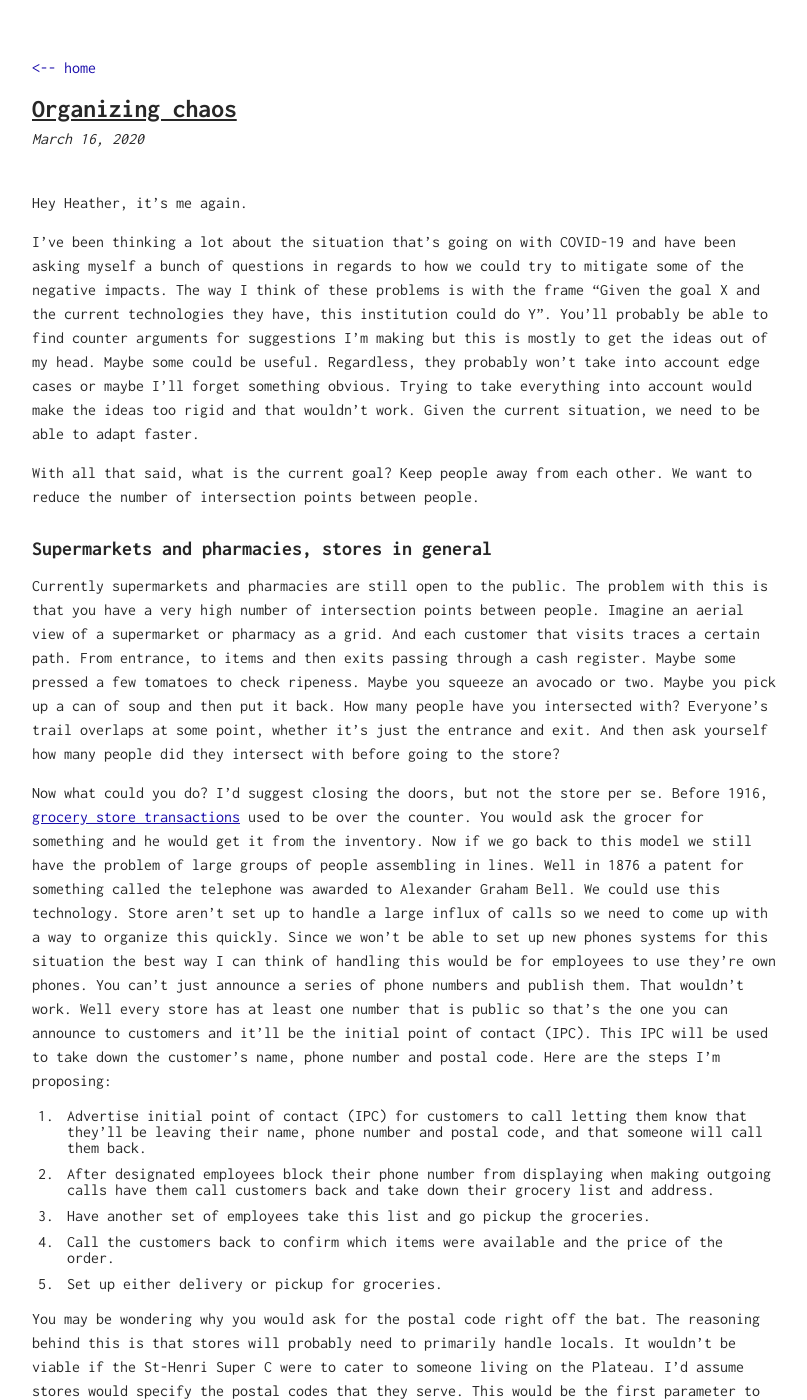
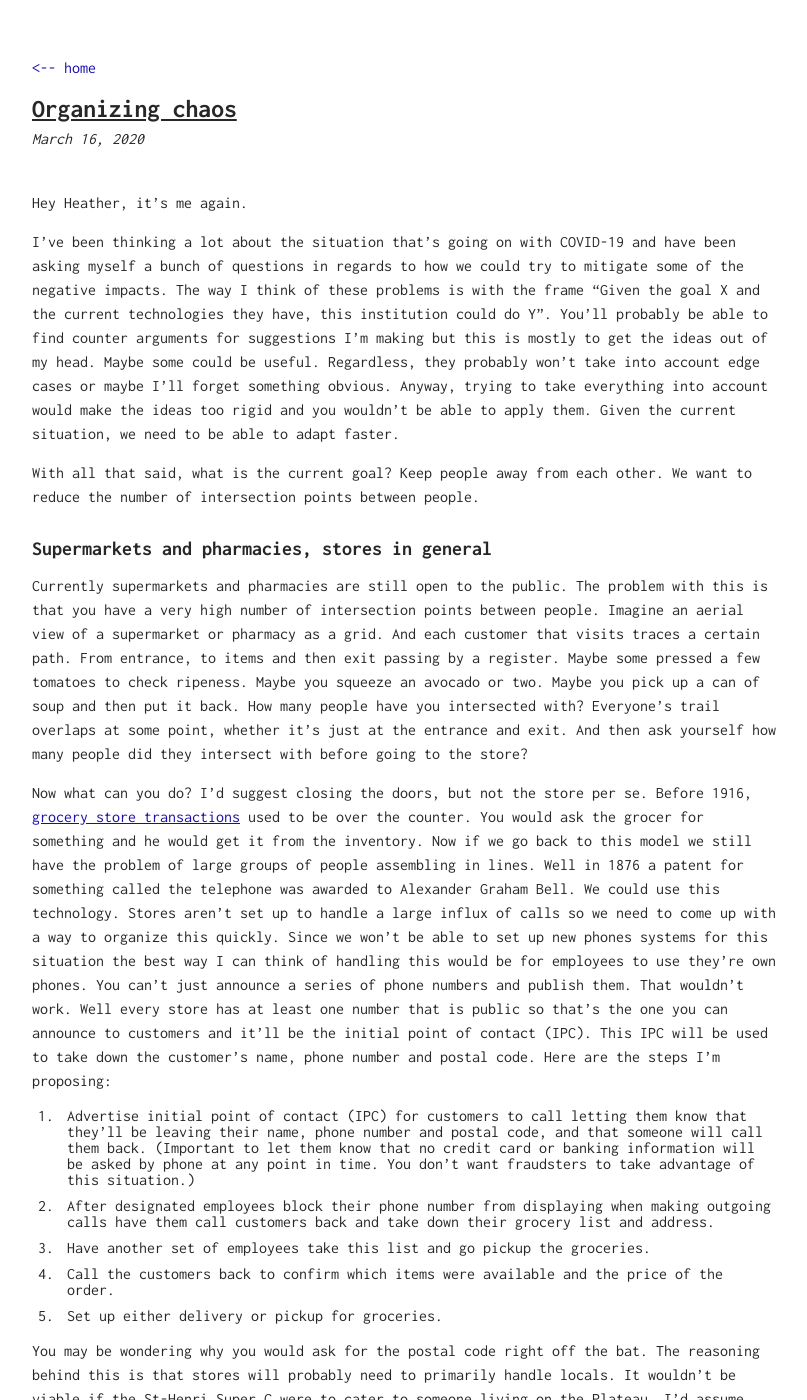
Before and after one commit to dolliars/heyheather, a Jekyll site: the page built from _posts/2020-03-15-organize-chaos.md, in a window 1280 px wide and 1400 px high. Shown: the whole window, without its empty margins (233-1040 px from the left). Built offline with Jekyll 4.4.1, drawn with Linux system fonts in a browser that asks for light colours; some of the changed text lies outside the part shown.

Commit message:
Organizing chaos corrections

```diff
--- a/_posts/2020-03-15-organize-chaos.md
+++ b/_posts/2020-03-15-organize-chaos.md
@@ -14,9 +14,9 @@ the frame "Given the goal X and the current technologies they have, this
 institution could do Y". You'll probably be able to find counter arguments for
 suggestions I'm making but this is mostly to get the ideas out of my head. Maybe
 some could be useful. Regardless, they probably won't take into account edge
-cases or maybe I'll forget something obvious.  Trying to take everything into
-account would make the ideas too rigid and that wouldn't work. Given the current
-situation, we need to be able to adapt faster.
+cases or maybe I'll forget something obvious. Anyway, trying to take everything
+into account would make the ideas too rigid and you wouldn't be able to apply
+them. Given the current situation, we need to be able to adapt faster.
 
 With all that said, what is the current goal? Keep people away from each other.
 We want to reduce the number of intersection points between people.
@@ -27,19 +27,19 @@ Currently supermarkets and pharmacies are still open to the public. The problem
 with this is that you have a very high number of intersection points between
 people. Imagine an aerial view of a supermarket or pharmacy as a grid. And each
 customer that visits traces a certain path. From entrance, to items and then
-exits passing through a cash register. Maybe some pressed a few tomatoes to
-check ripeness. Maybe you squeeze an avocado or two. Maybe you pick up a can of
-soup and then put it back. How many people have you intersected with? Everyone's
-trail overlaps at some point, whether it's just the entrance and exit. And then
-ask yourself how many people did they intersect with before going to the store?
+exit passing by a register. Maybe some pressed a few tomatoes to check ripeness.
+Maybe you squeeze an avocado or two. Maybe you pick up a can of soup and then
+put it back. How many people have you intersected with? Everyone's trail
+overlaps at some point, whether it's just at the entrance and exit. And then ask
+yourself how many people did they intersect with before going to the store?
 
-Now what could you do? I'd suggest closing the doors, but not the store per se.
+Now what can you do? I'd suggest closing the doors, but not the store per se.
 Before 1916, [grocery store transactions][wiki-grocery] used to be over the
 counter. You would ask the grocer for something and he would get it from the
 inventory. Now if we go back to this model we still have the problem of large
 groups of people assembling in lines. Well in 1876 a patent for something called
 the telephone was awarded to Alexander Graham Bell. We could use this
-technology. Store aren't set up to handle a large influx of calls so we need to
+technology. Stores aren't set up to handle a large influx of calls so we need to
 come up with a way to organize this quickly. Since we won't be able to set up
 new phones systems for this situation the best way I can think of handling this
 would be for employees to use they're own phones. You can't just announce a
@@ -51,7 +51,9 @@ steps I'm proposing:
 
 1. Advertise initial point of contact (IPC) for customers to call letting them
    know that they'll be leaving their name, phone number and postal code, and
-   that someone will call them back.
+   that someone will call them back. (Important to let them know that no credit
+   card or banking information will be asked by phone at any point in time. You
+   don't want fraudsters to take advantage of this situation.)
 2. After designated employees block their phone number from displaying when
    making outgoing calls have them call customers back and take down their
    grocery list and address.
@@ -173,8 +175,10 @@ few thoughts that may be inspiring:
 - Have everyone read a text and then discuss it
 - Everyone prepares something short to read and then you discuss it, or just say
   what you liked about it.
-- Solve a Project Euler or Advent of Code problem and then discuss it with others
+- Solve or attempt to solve a Project Euler or Advent of Code problem and then
+  discuss it with others
 - Have everyone go and buy the same wine or same beer and have a remote tasting
+- Have everyone follow a YouTube tutorial and then show the results
 - You can probably do a board game remotely, Pandemic seems apropos
 - ...
 
```
Also changed, not shown: other parts of _posts/2020-03-15-organize-chaos.md (+6 -6 lines).
